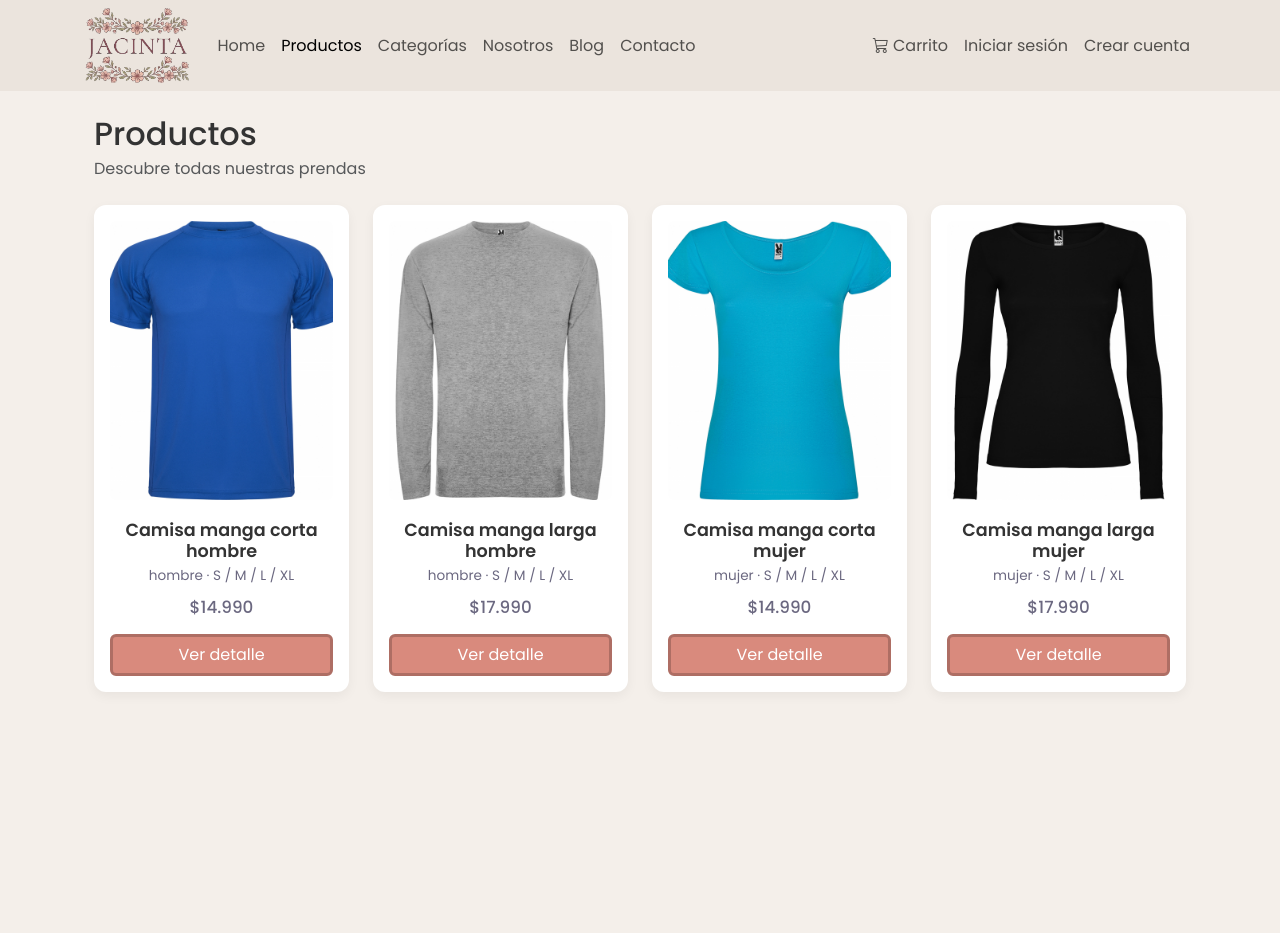
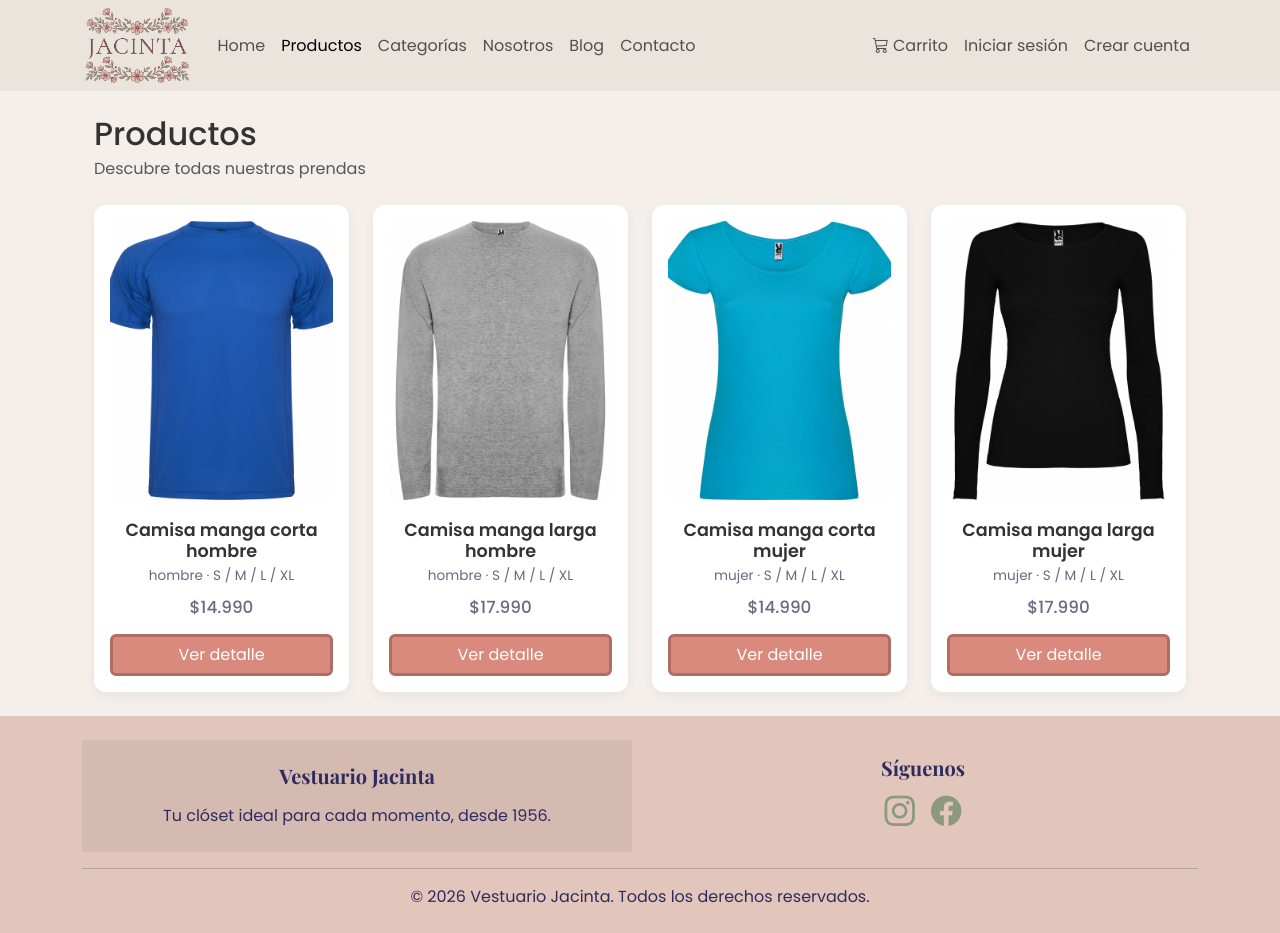
Before and after one commit to IsiGomez/vestuario-jacinta-react, a React (Vite) app: page /productos in a window 1280 px wide. Before the commit the page ends 800 px from the top, so only its background shows below. Built offline with nearby package versions, Linux system fonts and the light colour scheme; a web font is replaced by a local one.

Commit message:
fix: Cambia TiendaLayout para que todas las pestañas tengan footer, ademas de hacer que el footer este siempre en la parte inferior de la pestaña

```diff
--- a/src/layouts/TiendaLayout.jsx
+++ b/src/layouts/TiendaLayout.jsx
@@ -2,7 +2,6 @@ import { Link, NavLink, Outlet } from 'react-router-dom'
 import { Container, Nav, Navbar, Badge } from 'react-bootstrap'
 import { useAuth } from '../hooks/useAuth'
 import { useCarrito } from '../context/CarritoContext'
-
 
 function TiendaLayout() {
     const { usuario, esAdmin, cerrarSesion } = useAuth()
@@ -10,7 +9,7 @@ function TiendaLayout() {
     const cantidadCarrito = obtenerCantidadTotal()
 
     return (
-        <>
+        <div className="d-flex flex-column min-vh-100">
             <Navbar expand="xl" className="bg-body-tertiary text-nowrap">
                 <Container>
                     <Navbar.Brand as={Link} to="/" className="d-flex align-items-center py-0">
@@ -52,12 +51,39 @@ function TiendaLayout() {
                 </Container>
             </Navbar>
 
-            <Container>
+            <Container className="flex-grow-1">
                 <Outlet />
             </Container>
-        </>
+
+            <footer className="footer py-4">
+                <div className="container">
+                    <div className="row g-3 text-center">
+                        <div className="col-12 col-md-6">
+                            <div className="footer-bloque h-100">
+                                <h5 className="mb-3">Vestuario Jacinta</h5>
+                                <p className="mb-0">Tu clóset ideal para cada momento, desde 1956.</p>
+                            </div>
+                        </div>
+                        <div className="col-12 col-md-6">
+                            <div className="py-3">
+                                <h5 className="mb-3">Síguenos</h5>
+                                <div className="footer-redes d-flex justify-content-center gap-3">
+                                    <a href="https://www.instagram.com/jacintatienda/?hl=es" target="_blank" rel="noreferrer" aria-label="Instagram">
+                                        <i className="bi bi-instagram" />
+                                    </a>
+                                    <a href="https://www.facebook.com/somosjacintatienda/?locale=es_LA" target="_blank" rel="noreferrer" aria-label="Facebook">
+                                        <i className="bi bi-facebook" />
+                                    </a>
+                                </div>
+                            </div>
+                        </div>
+                    </div>
+                    <hr className="my-3" />
+                    <p className="text-center mb-0">&copy; {new Date().getFullYear()} Vestuario Jacinta. Todos los derechos reservados.</p>
+                </div>
+            </footer>
+        </div>
     )
-
 }
 
 export default TiendaLayout
--- a/src/pages/tienda/Inicio.jsx
+++ b/src/pages/tienda/Inicio.jsx
@@ -68,8 +68,6 @@ function Inicio() {
                     </div>
                 </div>
             </section>
-
-            <Footer />
         </>
     )
 }
```
